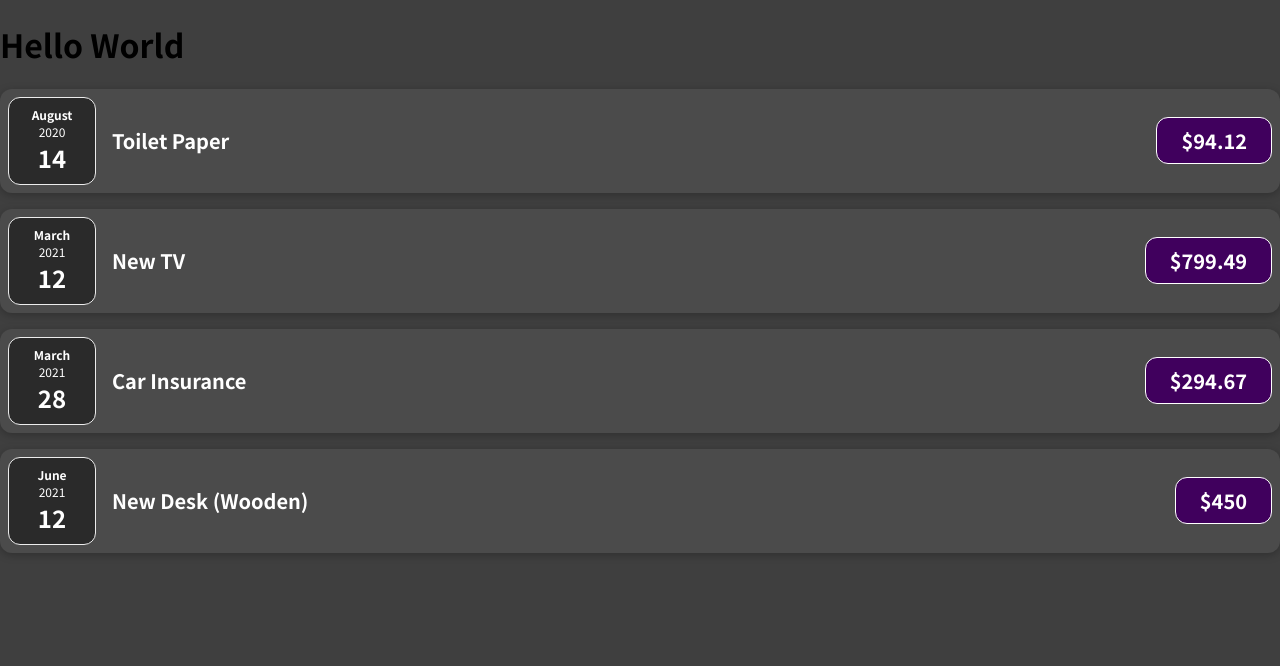
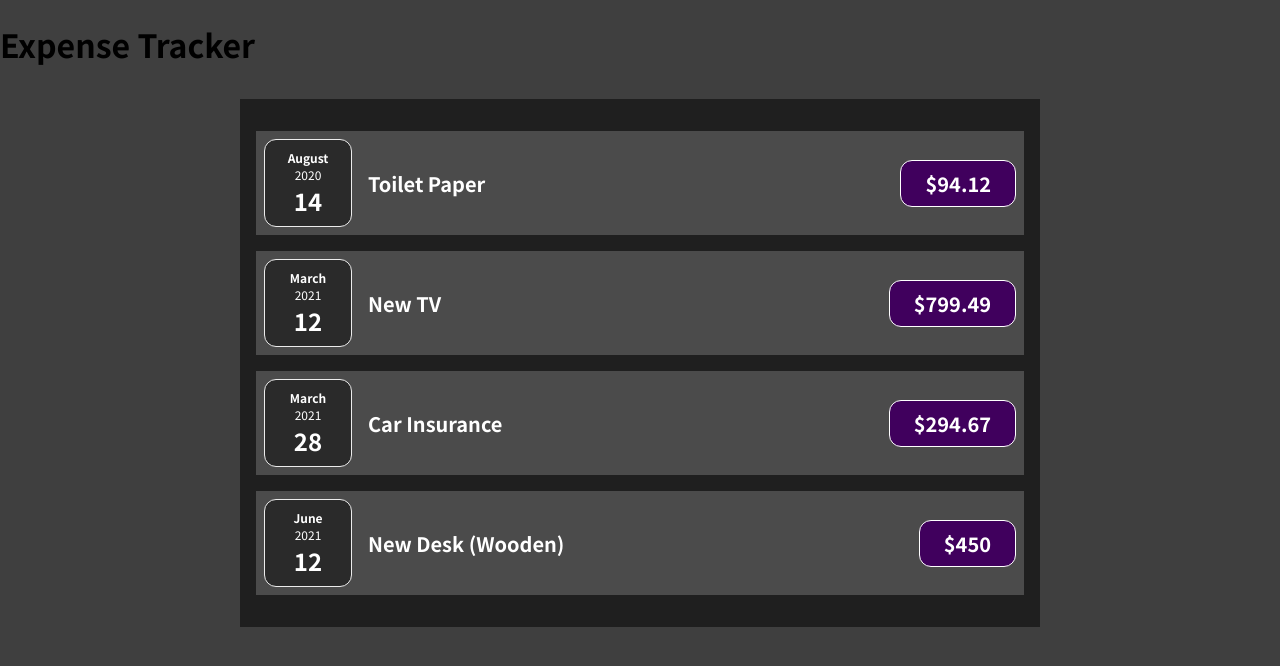
Before and after one commit to sushantbasak/Expense-Tracker, a React (Create React App) app: page / in a window 1280 px wide. Shown: the top 666 px of the page. Built offline with nearby package versions, Linux system fonts and the light colour scheme.

Commit message:
Add Card Wrapper

```diff
--- a/src/App.js
+++ b/src/App.js
@@ -1,4 +1,4 @@
-import ExpenseItem from './components/ExpenseItem';
+import Expenses from './components/Expenses';
 
 function App() {
   const expenses = [
@@ -25,15 +25,9 @@
 
   return (
     <div>
-      <h1>Hello World</h1>
+      <h1>Expense Tracker</h1>
 
-      {expenses.map((expense) => (
-        <ExpenseItem
-          title={expense.title}
-          amount={expense.amount}
-          date={expense.date}
-        />
-      ))}
+      <Expenses items={expenses} />
     </div>
   );
 }
--- /dev/null
+++ b/src/components/Card.css
@@ -0,0 +1,4 @@
+.card {
+  border-radius: 12px;
+  box-shadow: 0 1px 8px rgba(0, 0, 0, 0.25);
+}
--- /dev/null
+++ b/src/components/Card.js
@@ -0,0 +1,9 @@
+import './Card.css';
+
+function Card(props) {
+  const classes = 'Card ' + props.className;
+
+  return <div className={classes}> {props.children}</div>;
+}
+
+export default Card;
--- a/src/components/ExpenseDate.js
+++ b/src/components/ExpenseDate.js
@@ -9,7 +9,7 @@
     <div className="expense-date">
       <div className="expense-date__month">{month}</div>
       <div className="expense-date__year">{year}</div>
-      <div className="expense-date__day">{date}</div>
+      <div className="expense-date__day ">{date}</div>
     </div>
   );
 }
--- a/src/components/ExpenseItem.css
+++ b/src/components/ExpenseItem.css
@@ -2,10 +2,8 @@
   display: flex;
   justify-content: space-between;
   align-items: center;
-  box-shadow: 0 2px 8px rgba(0, 0, 0, 0.25);
   padding: 0.5rem;
   margin: 1rem 0;
-  border-radius: 12px;
   background-color: #4b4b4b;
 }
 
--- a/src/components/ExpenseItem.js
+++ b/src/components/ExpenseItem.js
@@ -1,16 +1,17 @@
 import './ExpenseItem.css';
 import './ExpenseDate';
 import ExpenseDate from './ExpenseDate';
+import Card from './Card';
 
 function ExpenseItem(props) {
   return (
-    <div className="expense-item">
+    <Card className="expense-item">
       <ExpenseDate date={props.date} />
       <div className="expense-item__description">
         <h2>{props.title}</h2>
         <div className="expense-item__price">${props.amount}</div>
       </div>
-    </div>
+    </Card>
   );
 }
 
--- /dev/null
+++ b/src/components/Expenses.css
@@ -0,0 +1,7 @@
+.expenses {
+  padding: 1rem;
+  background-color: rgb(31, 31, 31);
+  margin: 2rem auto;
+  width: 50rem;
+  max-width: 95%;
+}
--- /dev/null
+++ b/src/components/Expenses.js
@@ -0,0 +1,19 @@
+import './Expenses.css';
+import ExpenseItem from './ExpenseItem';
+import Card from './Card';
+
+function Expenses(props) {
+  return (
+    <Card className="expenses">
+      {props.items.map((expense) => (
+        <ExpenseItem
+          title={expense.title}
+          amount={expense.amount}
+          date={expense.date}
+        />
+      ))}
+    </Card>
+  );
+}
+
+export default Expenses;
```
